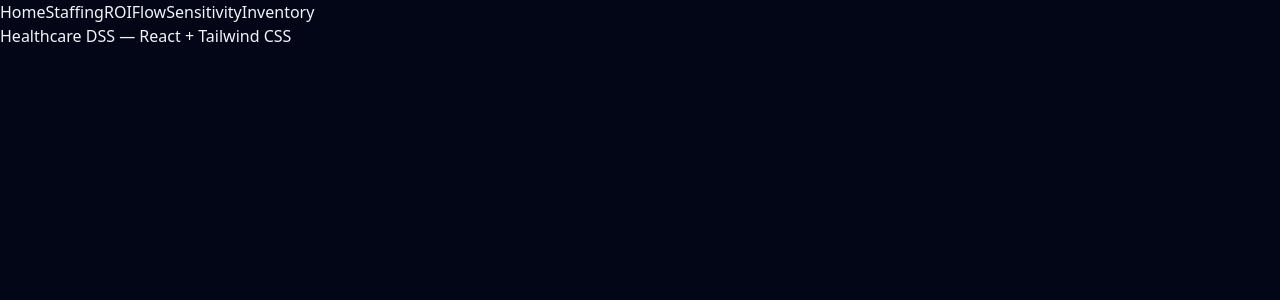
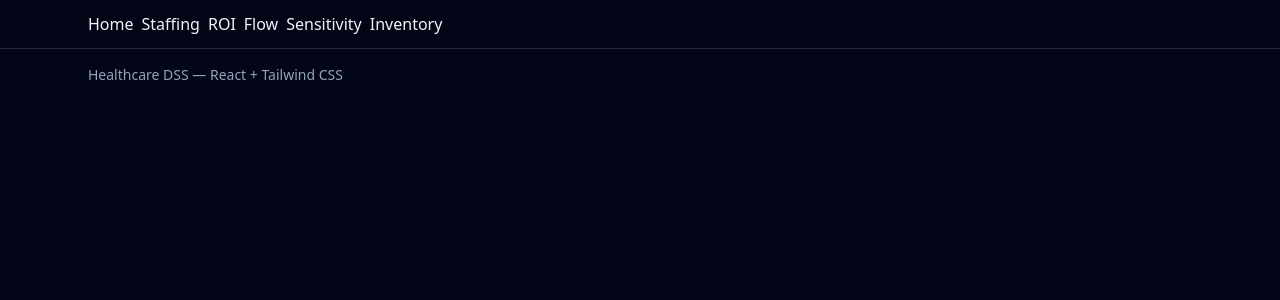
Before and after one commit to batthgurnoor/HealthcareDSS, a React (Vite) app: page /inventory in a window 1280 px wide. Shown: the top 300 px of the page. Built offline with nearby package versions, Linux system fonts and the light colour scheme.

Commit message:
Fixed issue with tailwind not working, turn out it was just a version error

```diff
--- a/tailwind.config.js
+++ b/tailwind.config.js
@@ -1,8 +1,13 @@
+import forms from "@tailwindcss/forms";
+
 /** @type {import('tailwindcss').Config} */
 export default {
-  content: [],
+  content: ["./index.html", "./src/**/*.{js,jsx,ts,tsx}"],
+  darkMode: "class",
   theme: {
-    extend: {},
+    extend: {
+      boxShadow: { card: "0 10px 20px rgba(0,0,0,.25)" }
+    },
   },
-  plugins: [],
-}
+  plugins: [forms],
+};
```
Also changed, not shown: 1 other file (tests, documents, lock files or other folders).
